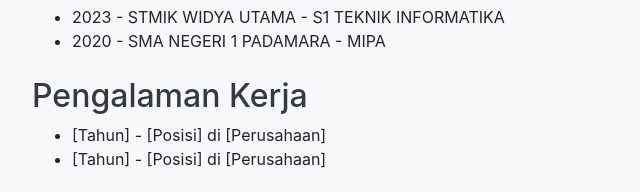
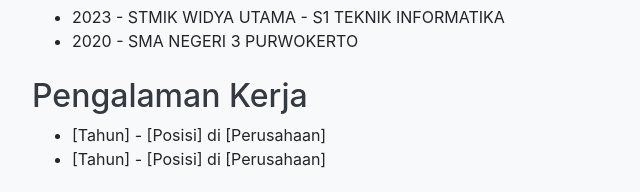
Before and after one commit to subfrenset150604/Biodata, a plain HTML site: page index.html in a window 1280 px wide. Shown: the part 600-792 px from the top of the page, 53-693 px from the left. Drawn offline with nearby package versions, Linux system fonts and the light colour scheme.

Commit message:
Update index.html dari web
upload dari web

```diff
--- a/index.html
+++ b/index.html
@@ -30,7 +30,7 @@
         <h2>Pendidikan</h2>
         <ul>
             <li>2023 - STMIK WIDYA UTAMA - S1 TEKNIK INFORMATIKA</li>
-            <li>2020 - SMA NEGERI 1 PADAMARA - MIPA</li>
+            <li>2020 - SMA NEGERI 3 PURWOKERTO </li>
         </ul>
     </div>
 
```
